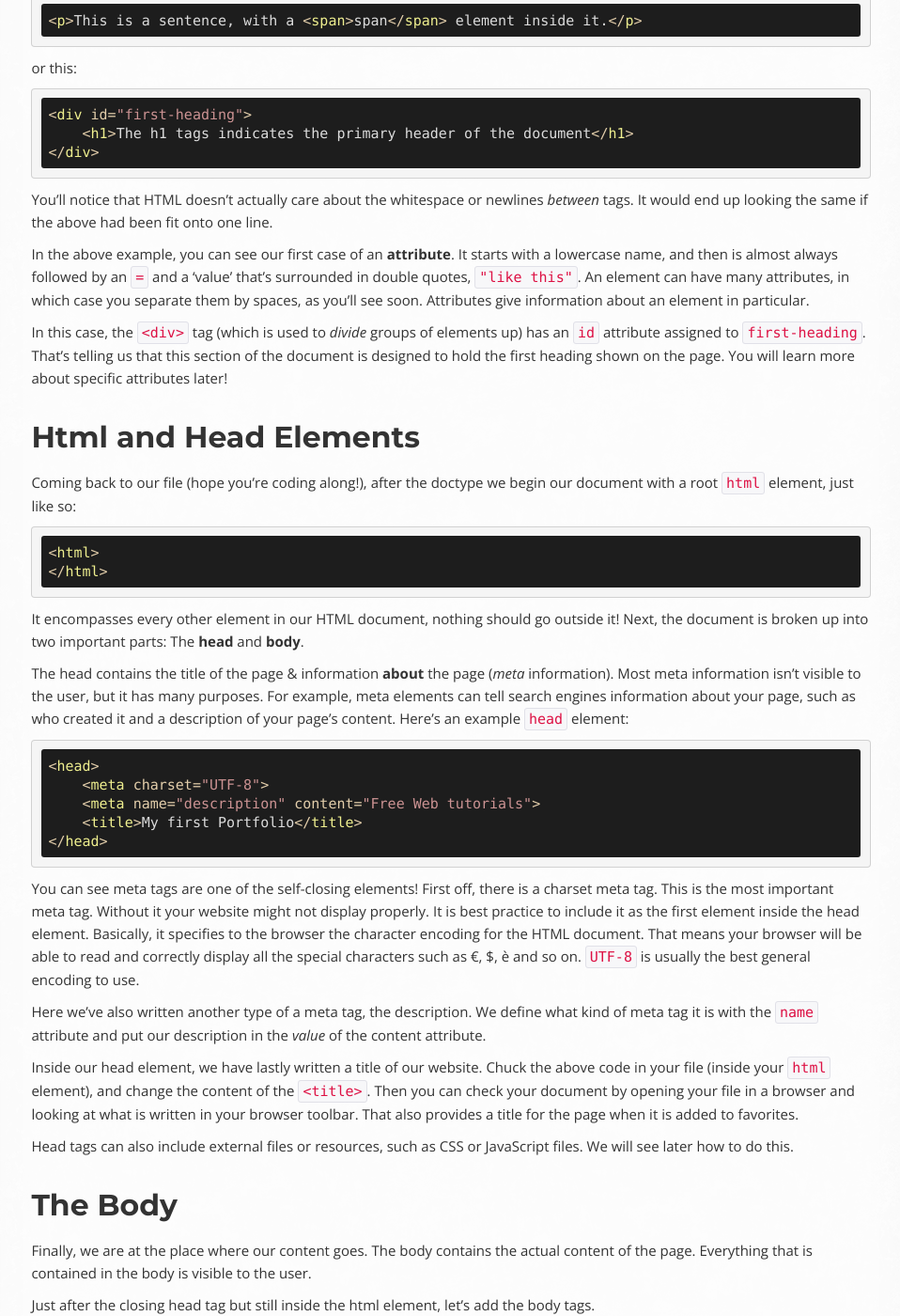
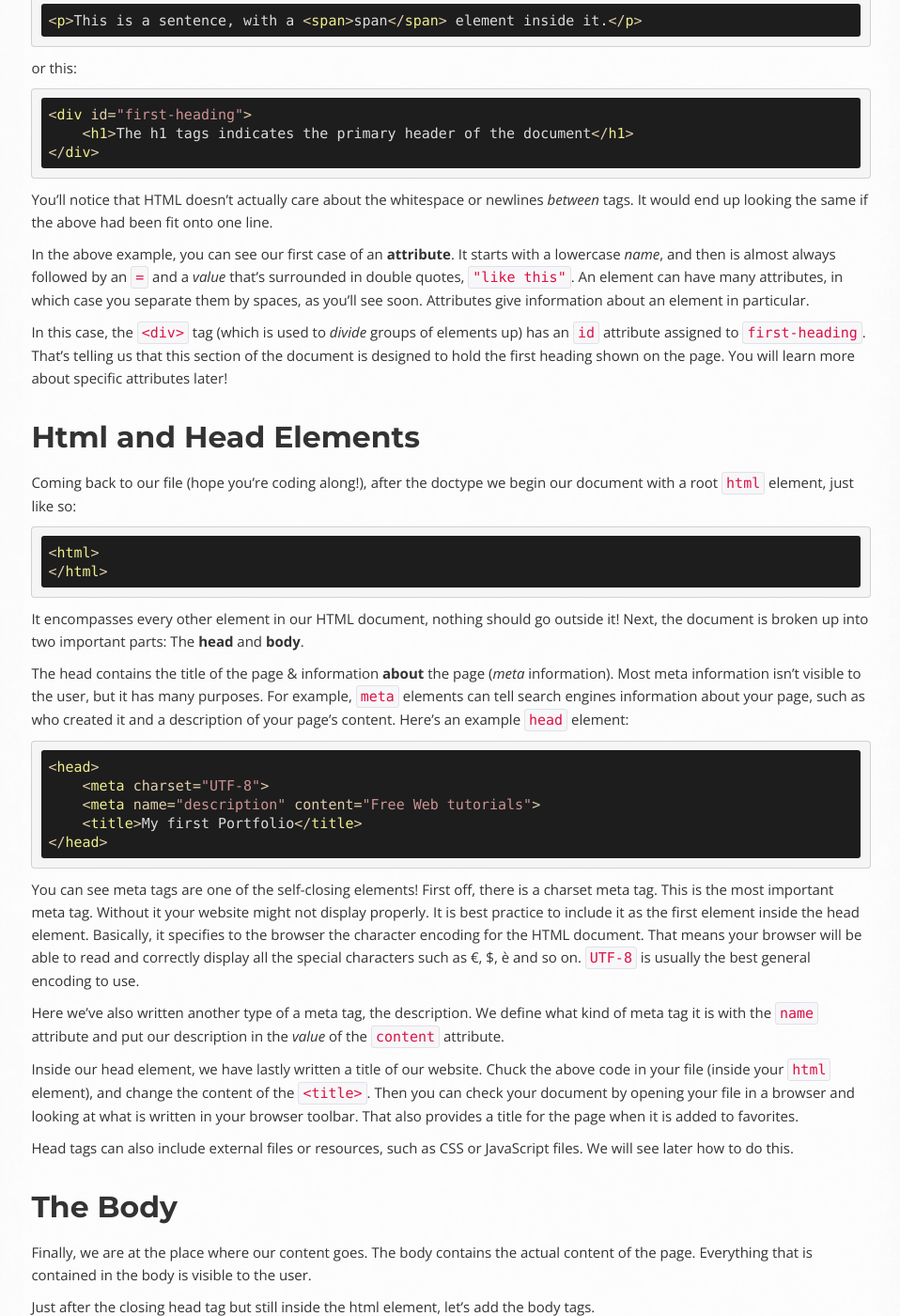
Before and after one commit to OpenTechSchool/html-css-beginners, a Jekyll site: the page built from core/structure.md, in a window 1280 px wide and 1400 px high, scrolled down 2242 px. Shown: the whole window at 94% size, without its empty margins (313-1271 px from the left). Built offline with Jekyll 4.4.1, drawn with Linux system fonts in a browser that asks for light colours; Markdown is read by kramdown in place of the engine named in the settings.

Commit message:
better formatting for some words

```diff
--- a/core/structure.md
+++ b/core/structure.md
@@ -125,8 +125,8 @@ newlines *between* tags. It would end up looking the same if the above had
 been fit onto one line.
 
 In the above example, you can see our first case of an **attribute**. It
-starts with a lowercase name, and then is almost always followed by an
-`=` and a 'value' that's surrounded in double quotes, `"like this"`. An element
+starts with a lowercase *name*, and then is almost always followed by an
+`=` and a *value* that's surrounded in double quotes, `"like this"`. An element
 can have many attributes, in which case you separate them by spaces, as you'll
 see soon. Attributes give information about an element in particular.
 
@@ -149,7 +149,7 @@ The **head** and **body**.
 
 The head contains the title of the page & information **about** the page
 (*meta* information). Most meta information isn't visible to the user,
-but it has many purposes. For example, meta elements can tell search engines
+but it has many purposes. For example, `meta` elements can tell search engines
 information about your page, such as who created it and a description of
 your page's content. Here's an example `head` element:
 
@@ -170,7 +170,7 @@ is usually the best general encoding to use.
 
 Here we've also written another type of a meta tag, the description.
 We define what kind of meta tag it is with the `name` attribute and put our
-description in the *value* of the content attribute.
+description in the *value* of the `content` attribute.
 
 Inside our head element, we have lastly written a title of our website. Chuck
 the above code in your file (inside your `html` element), and change the
```
